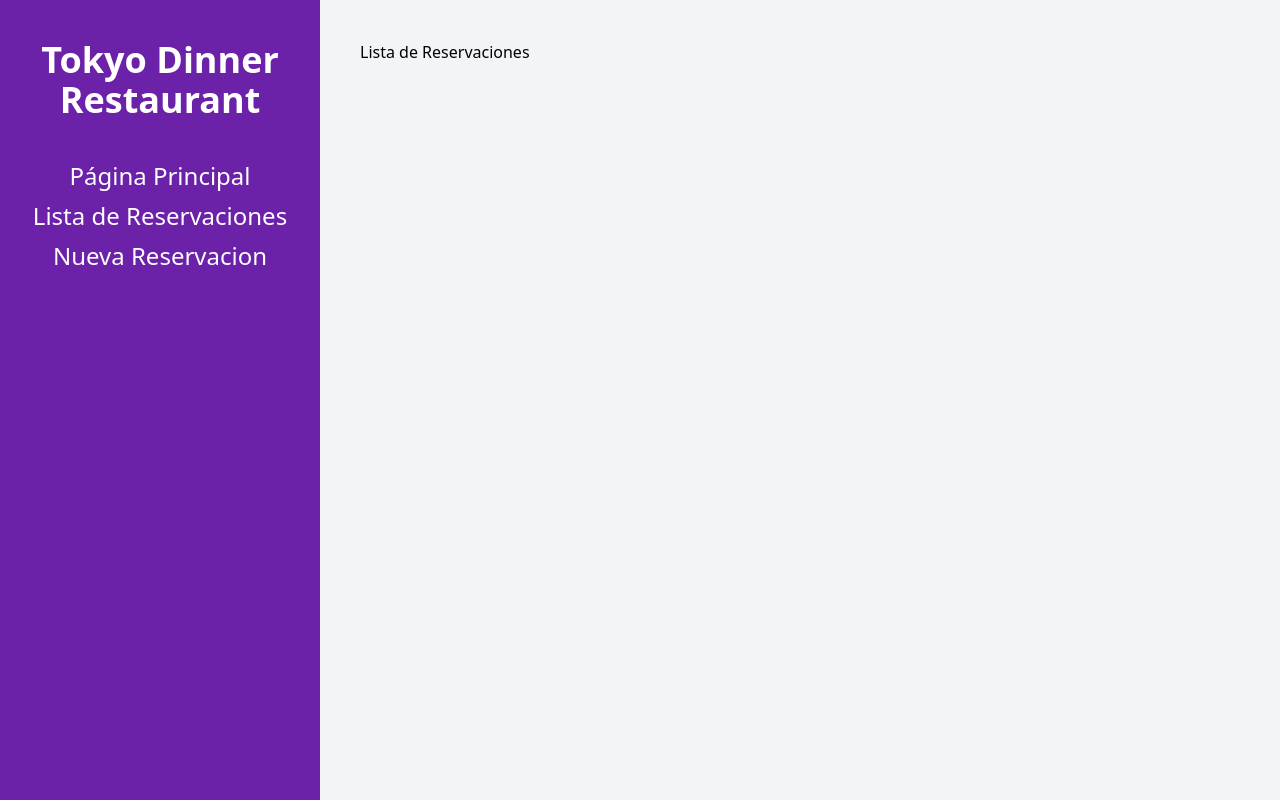
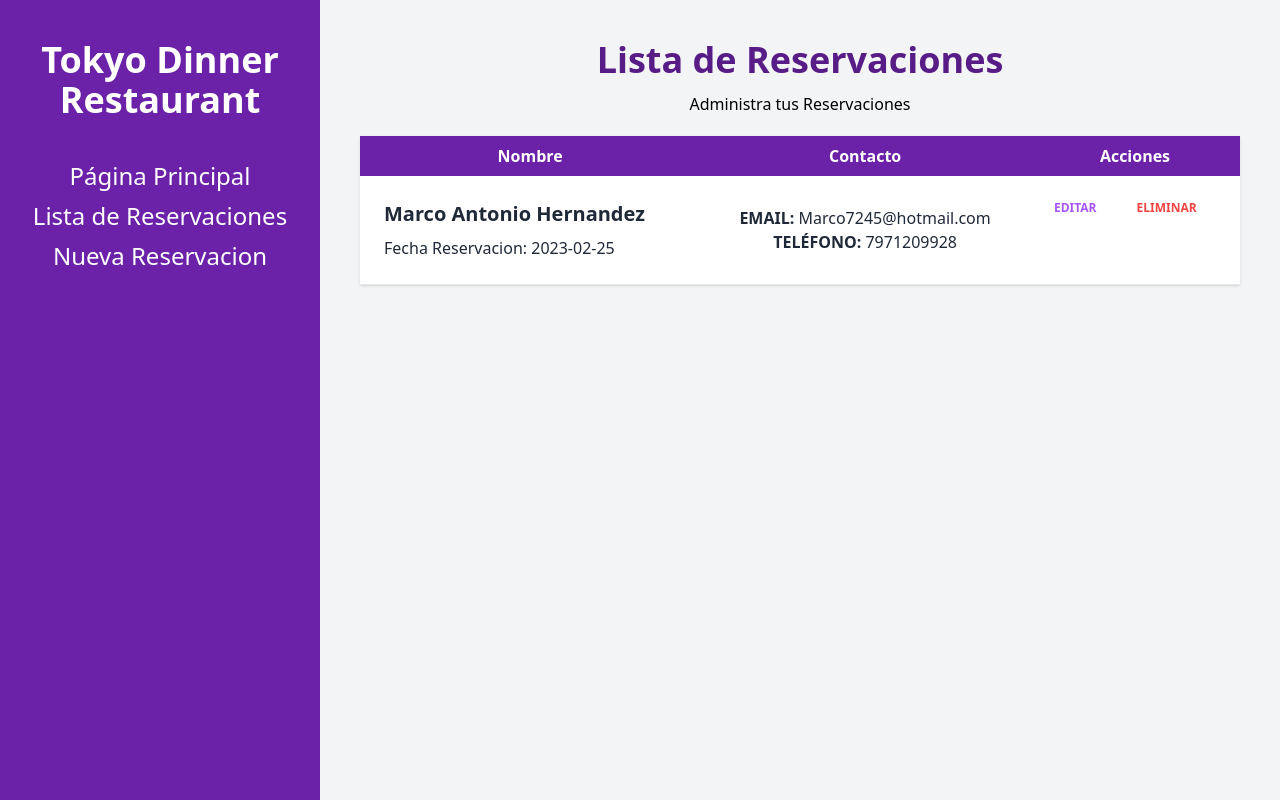
Before and after one commit to MarcoHdezH/Restaurant-App, a React (Vite) app: page /Reservaciones in a window 1280 px wide. Built offline with nearby package versions, Linux system fonts and the light colour scheme.

Commit message:
Mostrar Reservaciones Terminado

```diff
--- /dev/null
+++ b/src/hooks/Reservacion.jsx
@@ -0,0 +1,26 @@
+import React from 'react'
+
+export const Reservacion = ({ reservacion }) => {
+
+  const { nombre,email,telefono,fecha} = reservacion;
+  return (
+    <tr className='border-b'>
+      <td className='p-6 space-y-2'>
+        <p className='text-xl text-gray-800 font-bold'>{nombre}</p>
+        <p className='text-gray-800'>Fecha Reservacion: {fecha}</p>
+
+      </td>
+
+      <td className='p-6 text-center'>
+        <p className='text-gray-800'> <span className='text-gray-800 uppercase font-bold'>Email: </span>{email}</p>
+        <p className='text-gray-800'> <span className='text-gray-800 uppercase font-bold'>Teléfono: </span>{telefono}</p>
+      </td>
+
+      <td className='p-6 flex justify-items-center text-center gap-10'>
+        <button type='button' className='text-purple-500 hover:text-purple-900 uppercase font-bold text-xs'>Editar</button>
+        <button type='button' className='text-red-500 hover:text-red-900 uppercase font-bold text-xs'>Eliminar</button>
+
+      </td>
+    </tr>
+  )
+}
--- a/src/main.jsx
+++ b/src/main.jsx
@@ -4,8 +4,8 @@ import './index.css'
 import { createBrowserRouter, RouterProvider } from 'react-router-dom'
 import { Layout } from './components/Layout'
 import { NuevaReservacion } from './pages/NuevaReservacion'
-import { Index } from './pages/Index'
-import { Reservaciones } from './pages/Reservaciones'
+import { Index} from './pages/Index'
+import { Reservaciones, loader as ReservacionesLoader} from './pages/Reservaciones'
 
 const router = createBrowserRouter([
   {
@@ -18,7 +18,8 @@ const router = createBrowserRouter([
       },
       {
         path:'/Reservaciones/',
-        element: <Reservaciones/>
+        element: <Reservaciones/>,
+        loader:ReservacionesLoader
       },
       {
         path:'/Reservaciones/Nuevo',
--- a/src/pages/Reservaciones.jsx
+++ b/src/pages/Reservaciones.jsx
@@ -1,9 +1,50 @@
 import React from 'react'
+import { useLoaderData } from 'react-router-dom';
+import { Reservacion } from '../hooks/Reservacion';
+
+export function loader() {
+  const reservaciones = [
+    {
+      id: 1,
+      nombre: 'Marco Antonio Hernandez',
+      telefono: 7971209928,
+      email: "Marco7245@hotmail.com",
+      fecha: "2023-02-25"
+    },
+  ];
+  return reservaciones;
+}
 
 export const Reservaciones = () => {
+
+  const reservaciones = useLoaderData();
+
   return (
     <>
-        <h1>Lista de Reservaciones</h1>
+      <h1 className='font-black text-4xl text-purple-900 text-center'>Lista de Reservaciones</h1>
+      <p className='mt-3 text-center'>Administra tus Reservaciones</p>
+
+      {reservaciones.length ? (
+        <table className='w-full bg-white shadow mt-5 table-auto'>
+            <thead className='bg-purple-800 text-white'>
+                <tr>
+                    <th className='p-2'>Nombre</th>
+                    <th className='p-2'>Contacto</th>
+                    <th className='p-2'>Acciones</th>
+                </tr>
+            </thead>
+
+            <tbody>
+                {reservaciones.map( reservacion =>(
+                  <Reservacion reservacion={reservacion} key={reservacion.id}/>
+                ))}
+            </tbody>
+        </table>
+
+      ) : (
+        <p className='text-center mt-10'>No hay Reservaciones Todavia</p>
+      )}
+
     </>
   )
 }
```
